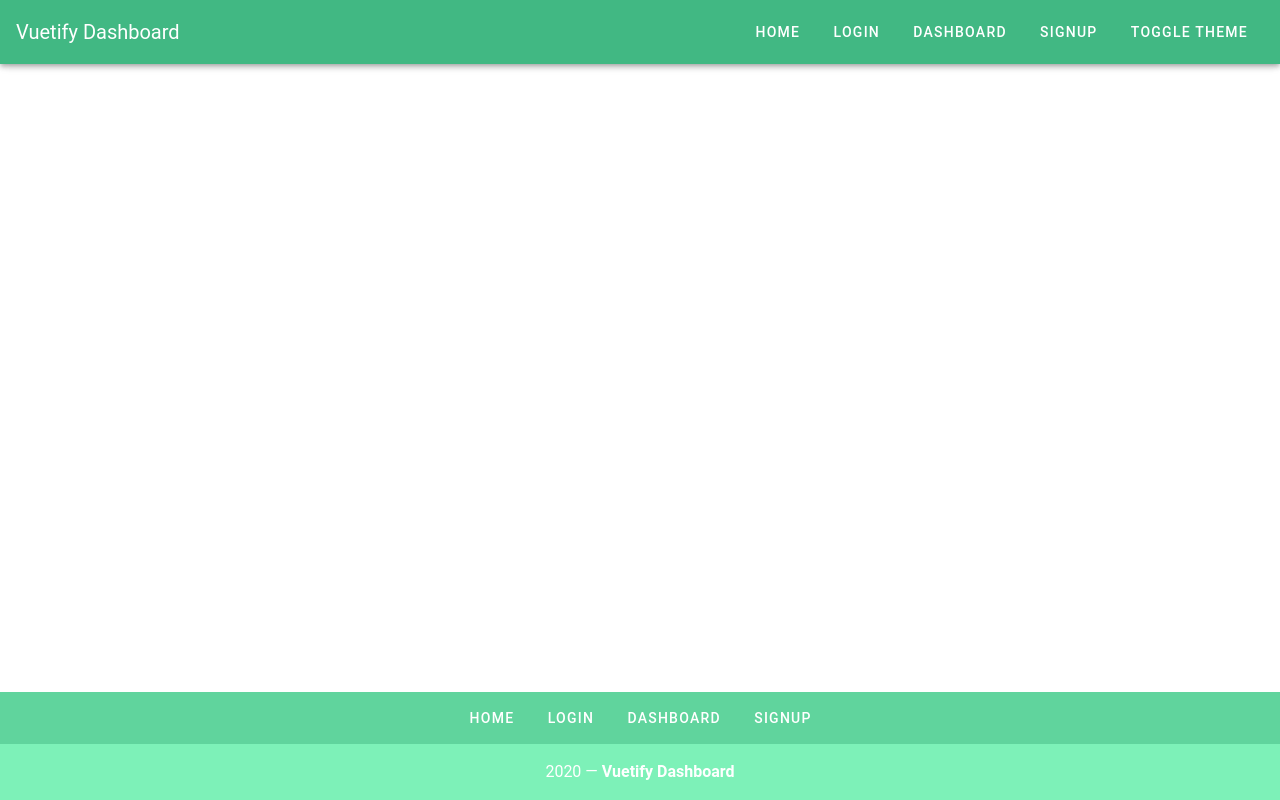
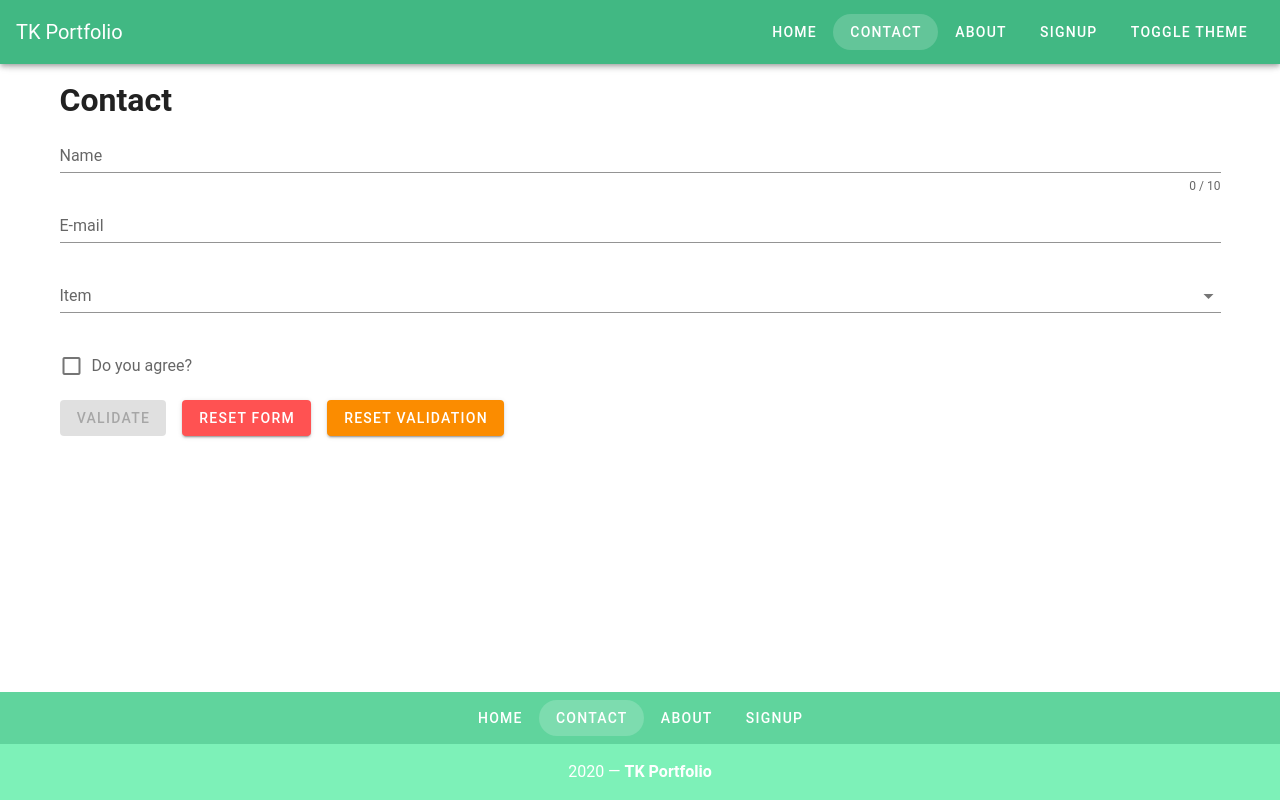
Before and after one commit to tk0407/vuePortfolio, a Vue app: page /contact in a window 1280 px wide. Built offline with nearby package versions, Linux system fonts and the light colour scheme.

Commit message:
added contact and about pages

```diff
--- a/public/index.html
+++ b/public/index.html
@@ -5,14 +5,14 @@
     <meta http-equiv="X-UA-Compatible" content="IE=edge">
     <meta name="viewport" content="width=device-width,initial-scale=1.0">
     <link rel="icon" href="<%= BASE_URL %>favicon.ico">
-    <title>vuetify-dashboard</title>
+    <title>TK Portfolio</title>
     <!-- <link rel="stylesheet" href="https://fonts.googleapis.com/css?family=Roboto:100,300,400,500,700,900"> -->
     <link href="https://fonts.googleapis.com/css?family=Fira+Sans:700|Merriweather&display=swap" rel="stylesheet">
     <link rel="stylesheet" href="https://cdn.jsdelivr.net/npm/@mdi/font@latest/css/materialdesignicons.min.css">
   </head>
   <body>
     <noscript>
-      <strong>We're sorry but vuetify-dashboard doesn't work properly without JavaScript enabled. Please enable it to continue.</strong>
+      <strong>We're sorry but TK Portfolio doesn't work properly without JavaScript enabled. Please enable it to continue.</strong>
     </noscript>
     <div id="app"></div>
     <!-- built files will be auto injected -->
--- a/src/App.vue
+++ b/src/App.vue
@@ -1,7 +1,7 @@
 <template>
   <v-app>
     <v-app-bar app color="primary" dark>
-      <v-toolbar-title>Vuetify Dashboard</v-toolbar-title>
+      <v-toolbar-title>TK Portfolio</v-toolbar-title>
       <v-spacer></v-spacer>
       <v-btn
         v-for="link in links"
@@ -31,7 +31,7 @@
           {{ link.label }}
         </v-btn>
         <v-flex primary lighten-2 py-4 text-center white--text xs12>
-          {{ new Date().getFullYear() }} — <strong>Vuetify Dashboard</strong>
+          {{ new Date().getFullYear() }} — <strong>TK Portfolio</strong>
         </v-flex>
       </v-layout>
     </v-footer>
@@ -49,12 +49,12 @@ export default {
           url: '/'
         },
         {
-          label:'Login',
-          url: '/login'
+          label:'Contact',
+          url: '/contact'
         },
         {
-          label:'Dashboard',
-          url: '/dashboard'
+          label:'About',
+          url: '/about'
         },
         {
           label:'Signup',
--- a/src/router/index.js
+++ b/src/router/index.js
@@ -10,23 +10,23 @@ const routes = [
     name: 'home',
     component: Home
   },
+  // {
+  //   path: '/about',
+  //   name: 'about',
+  //   // route level code-splitting
+  //   // this generates a separate chunk (about.[hash].js) for this route
+  //   // which is lazy-loaded when the route is visited.
+  //   component: () => import(/* webpackChunkName: "about" */ '../views/About.vue')
+  // },
+  {
+    path: '/contact',
+    name: 'contact',
+    component: () => import('../views/Contact.vue')
+  },
   {
     path: '/about',
     name: 'about',
-    // route level code-splitting
-    // this generates a separate chunk (about.[hash].js) for this route
-    // which is lazy-loaded when the route is visited.
-    component: () => import(/* webpackChunkName: "about" */ '../views/About.vue')
-  },
-  {
-    path: '/login',
-    name: 'login',
-    component: () => import('../views/Login.vue')
-  },
-  {
-    path: '/dashboard',
-    name: 'dashboard',
-    component: () => import('../views/Dashboard.vue')
+    component: () => import('../views/About.vue')
   },
   {
     path: '/signup',
--- a/src/views/About.vue
+++ b/src/views/About.vue
@@ -1,5 +1,105 @@
 <template>
-  <div class="about">
-    <h1>This is an about page</h1>
-  </div>
+  <v-container>
+    <h1>About</h1>
+
+    <v-row>
+      <v-col v-for="sale in sales" :key="`${sale.title}`" cols="12" md="4">
+        <SalesGraph :sale="sale" />
+      </v-col>
+    </v-row>
+
+    <v-row>
+      <v-col
+        v-for="statistic in statistics"
+        :key="`${statistic.title}`"
+        cols="12"
+        md="6"
+        lg="3"
+      >
+        <StatisticCard :statistic="statistic" />
+      </v-col>
+    </v-row>
+
+    <v-row>
+      <v-col cols="12" md="8">
+        <EmployeesTable :employees="employees" @select-employee="setEmployee" />
+      </v-col>
+      <v-col cols="12" md="4">
+        <EventTimeline :timeline="timeline" />
+      </v-col>
+    </v-row>
+
+    <!-- <v-row id="below-the-fold" v-intersect="showMoreContent">
+      <v-col cols="12" md="8">
+        <EmployeesTable :employees="employees" @select-employee="setEmployee" />
+      </v-col>
+      <v-col cols="12" md="4">
+        <EventTimeline :timeline="timeline" />
+      </v-col>
+    </v-row> -->
+
+    <v-row v-if="loadNewContent" id="more-content">
+      <v-col>
+        <v-skeleton-loader
+          ref="skeleton"
+          type="table"
+          class="mx-auto"
+        ></v-skeleton-loader>
+      </v-col>
+    </v-row>
+
+    <v-snackbar v-model="snackbar" :left="$vuetify.breakpoint.lgAndUp">
+      You have selected {{ selectedEmployee.name }},
+      {{ selectedEmployee.title }}
+      <v-btn color="pink" text @click="snackbar = false">
+        Close
+      </v-btn>
+    </v-snackbar>
+  </v-container>
 </template>
+
+<script>
+import EmployeesTable from '../components/EmployeesTable'
+import EventTimeline from '../components/EventTimeline'
+import SalesGraph from '../components/SalesGraph'
+import StatisticCard from '../components/StatisticCard'
+
+import employeesData from '../data/employees.json'
+import timelineData from '../data/timeline.json'
+import salesData from '../data/sales.json'
+import statisticsData from '../data/statistics.json'
+
+export default {
+  name: 'AboutPage',
+  components: {
+    EmployeesTable,
+    EventTimeline,
+    SalesGraph,
+    StatisticCard
+  },
+  data() {
+    return {
+      employees: employeesData,
+      loadNewContent: false,
+      sales: salesData,
+      selectedEmployee: {
+        name: '',
+        title: ''
+      },
+      snackbar: false,
+      statistics: statisticsData,
+      timeline: timelineData
+    }
+  },
+  methods: {
+    setEmployee(event) {
+      this.snackbar = true
+      this.selectedEmployee.name = event.name
+      this.selectedEmployee.title = event.title
+    },
+    showMoreContent(entries) {
+      this.loadNewContent = entries[0].isIntersecting
+    }
+  }
+}
+</script>
--- /dev/null
+++ b/src/views/Contact.vue
@@ -0,0 +1,138 @@
+<template>
+  <v-container>
+    <v-row>
+      <v-col>
+        <h1>Contact</h1>
+        <template>
+          <v-form ref="form" v-model="valid" lazy-validation>
+            <v-text-field
+              v-model="name"
+              :counter="10"
+              :rules="nameRules"
+              label="Name"
+              required
+            ></v-text-field>
+
+            <v-text-field
+              v-model="email"
+              :rules="emailRules"
+              label="E-mail"
+              required
+            ></v-text-field>
+
+            <v-select
+              v-model="select"
+              :items="items"
+              :rules="[v => !!v || 'Item is required']"
+              label="Item"
+              required
+            ></v-select>
+
+            <v-checkbox
+              v-model="checkbox"
+              :rules="[v => !!v || 'You must agree to continue!']"
+              label="Do you agree?"
+              required
+            ></v-checkbox>
+
+            <v-btn
+              :disabled="!valid"
+              color="success"
+              class="mr-4"
+              @click="validate"
+            >
+              Validate
+            </v-btn>
+
+            <v-btn color="error" class="mr-4" @click="reset">
+              Reset Form
+            </v-btn>
+
+            <v-btn color="warning" @click="resetValidation">
+              Reset Validation
+            </v-btn>
+          </v-form>
+        </template>
+      </v-col>
+    </v-row>
+  </v-container>
+</template>
+<!-- <v-card width="400" class="mx-auto mt-5">
+    <v-card-title class="pb-0">
+      <h1 class="display-1">Contact</h1>
+    </v-card-title>
+    <v-card-text>
+      <v-form>
+        <v-text-field
+          label="Username"
+          prepend-icon="mdi-account-circle"
+        />
+        <v-text-field
+          :type="showPassword ? 'text' : 'password'"
+          label="Password"
+          prepend-icon="mdi-lock"
+          :append-icon="showPassword ? 'mdi-eye' : 'mdi-eye-off'"
+          @click:append="showPassword = !showPassword"
+        />
+      </v-form>
+    </v-card-text>
+    <v-divider></v-divider>
+    <v-card-actions>
+      <v-btn color="success">Register</v-btn>
+      <v-spacer></v-spacer>
+      <v-btn color="info">Contact</v-btn>
+    </v-card-actions>
+  </v-card>
+</template> -->
+
+<script>
+  export default {
+    data: () => ({
+      valid: true,
+      name: '',
+      nameRules: [
+        v => !!v || 'Name is required',
+        v => (v && v.length <= 10) || 'Name must be less than 10 characters',
+      ],
+      email: '',
+      emailRules: [
+        v => !!v || 'E-mail is required',
+        v => /.+@.+\..+/.test(v) || 'E-mail must be valid',
+      ],
+      select: null,
+      items: [
+        'Item 1',
+        'Item 2',
+        'Item 3',
+        'Item 4',
+      ],
+      checkbox: false,
+    }),
+
+    methods: {
+      validate () {
+        if (this.$refs.form.validate()) {
+          this.snackbar = true
+        }
+      },
+      reset () {
+        this.$refs.form.reset()
+      },
+      resetValidation () {
+        this.$refs.form.resetValidation()
+      },
+    },
+  }
+</script>
+//
+<script>
+// export default {
+//   name: 'Contact',
+//   data() {
+//     return {
+//       showPassword: false
+//     }
+//   }
+// }
+//
+</script>
--- a/src/views/Dashboard.vue
+++ /dev/null
@@ -1,105 +0,0 @@
-<template>
-  <v-container>
-    <h1>Dashboard</h1>
-
-    <v-row>
-      <v-col v-for="sale in sales" :key="`${sale.title}`" cols="12" md="4">
-        <SalesGraph :sale="sale" />
-      </v-col>
-    </v-row>
-
-    <v-row>
-      <v-col
-        v-for="statistic in statistics"
-        :key="`${statistic.title}`"
-        cols="12"
-        md="6"
-        lg="3"
-      >
-        <StatisticCard :statistic="statistic" />
-      </v-col>
-    </v-row>
-
-    <v-row>
-      <v-col cols="12" md="8">
-        <EmployeesTable :employees="employees" @select-employee="setEmployee" />
-      </v-col>
-      <v-col cols="12" md="4">
-        <EventTimeline :timeline="timeline" />
-      </v-col>
-    </v-row>
-
-    <!-- <v-row id="below-the-fold" v-intersect="showMoreContent">
-      <v-col cols="12" md="8">
-        <EmployeesTable :employees="employees" @select-employee="setEmployee" />
-      </v-col>
-      <v-col cols="12" md="4">
-        <EventTimeline :timeline="timeline" />
-      </v-col>
-    </v-row> -->
-
-    <v-row v-if="loadNewContent" id="more-content">
-      <v-col>
-        <v-skeleton-loader
-          ref="skeleton"
-          type="table"
-          class="mx-auto"
-        ></v-skeleton-loader>
-      </v-col>
-    </v-row>
-
-    <v-snackbar v-model="snackbar" :left="$vuetify.breakpoint.lgAndUp">
-      You have selected {{ selectedEmployee.name }},
-      {{ selectedEmployee.title }}
-      <v-btn color="pink" text @click="snackbar = false">
-        Close
-      </v-btn>
-    </v-snackbar>
-  </v-container>
-</template>
-
-<script>
-import EmployeesTable from '../components/EmployeesTable'
-import EventTimeline from '../components/EventTimeline'
-import SalesGraph from '../components/SalesGraph'
-import StatisticCard from '../components/StatisticCard'
-
-import employeesData from '../data/employees.json'
-import timelineData from '../data/timeline.json'
-import salesData from '../data/sales.json'
-import statisticsData from '../data/statistics.json'
-
-export default {
-  name: 'DashboardPage',
-  components: {
-    EmployeesTable,
-    EventTimeline,
-    SalesGraph,
-    StatisticCard
-  },
-  data() {
-    return {
-      employees: employeesData,
-      loadNewContent: false,
-      sales: salesData,
-      selectedEmployee: {
-        name: '',
-        title: ''
-      },
-      snackbar: false,
-      statistics: statisticsData,
-      timeline: timelineData
-    }
-  },
-  methods: {
-    setEmployee(event) {
-      this.snackbar = true
-      this.selectedEmployee.name = event.name
-      this.selectedEmployee.title = event.title
-    },
-    showMoreContent(entries) {
-      this.loadNewContent = entries[0].isIntersecting
-    }
-  }
-}
-</script>
--- a/src/views/Login.vue
+++ /dev/null
@@ -1,39 +0,0 @@
-<template>
-  <v-card width="400" class="mx-auto mt-5">
-    <v-card-title class="pb-0">
-      <h1 class="display-1">Login</h1>
-    </v-card-title>
-    <v-card-text>
-      <v-form>
-        <v-text-field
-          label="Username"
-          prepend-icon="mdi-account-circle"
-        />
-        <v-text-field
-          :type="showPassword ? 'text' : 'password'"
-          label="Password"
-          prepend-icon="mdi-lock"
-          :append-icon="showPassword ? 'mdi-eye' : 'mdi-eye-off'"
-          @click:append="showPassword = !showPassword"
-        />
-      </v-form>
-    </v-card-text>
-    <v-divider></v-divider>
-    <v-card-actions>
-      <v-btn color="success">Register</v-btn>
-      <v-spacer></v-spacer>
-      <v-btn color="info">Login</v-btn>
-    </v-card-actions>
-  </v-card>
-</template>
-
-<script>
-export default {
-  name: 'Login',
-  data() {
-    return {
-      showPassword: false
-    }
-  }
-}
-</script>
```
Also changed, not shown: 1 other file (tests, documents, lock files or other folders).
